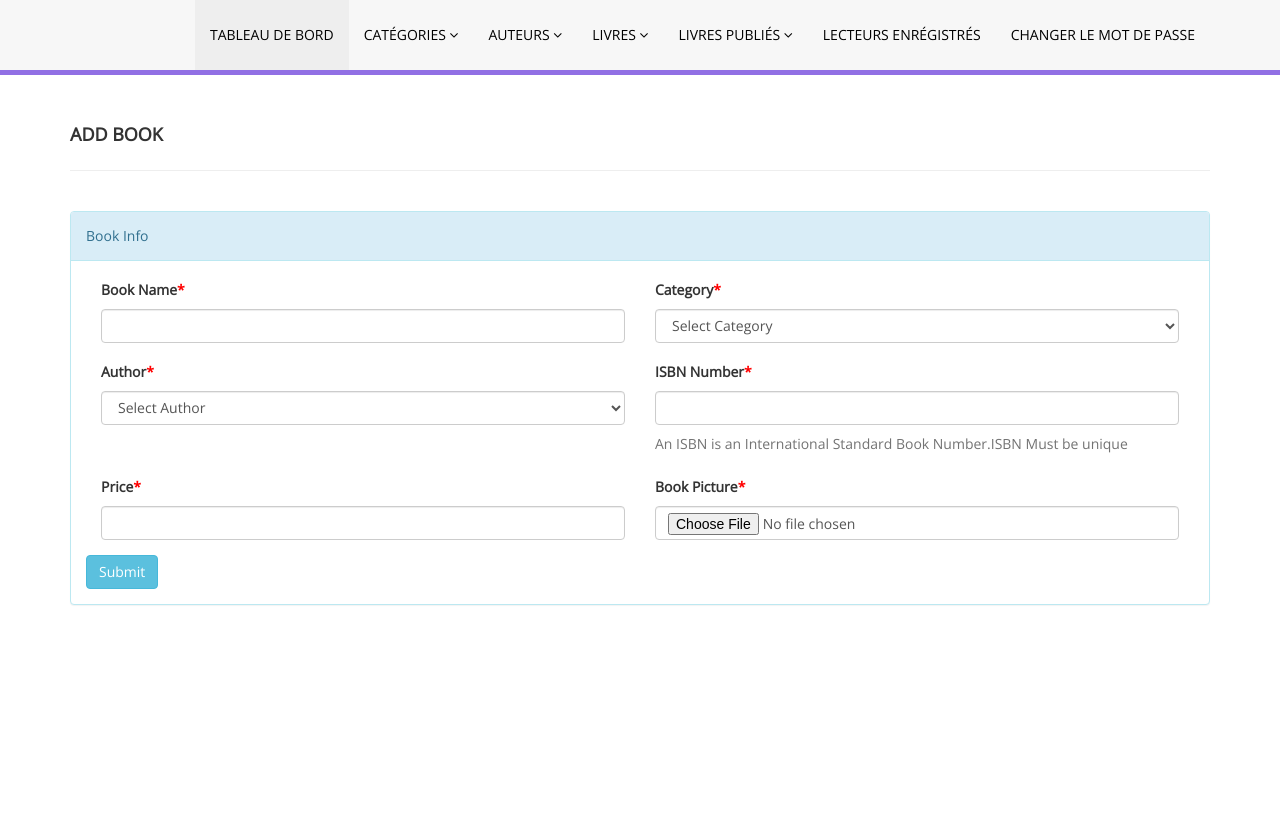
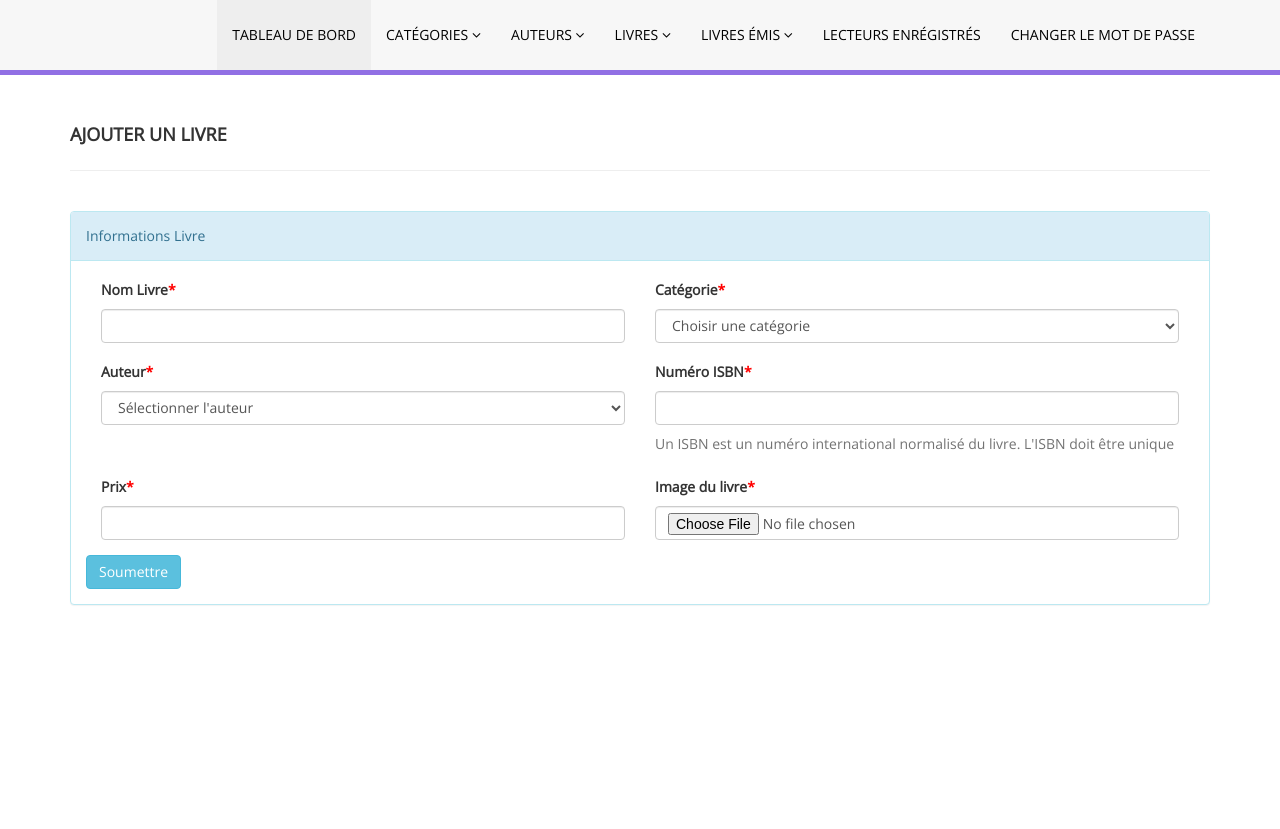
Before and after one commit to fhermas22/GesLib, a PHP site: page /admin/add-book.php in a window 1280 px wide. Shown: the part 90-919 px from the top of the page. Run offline with PHP 8.4, Linux system fonts and the light colour scheme; a user stored in the database is signed in; data comes from the database, SQL or seed files in the repository.

Commit message:
Modif. page d'ajout auteur, livre, categorie

```diff
--- a/GesLIB/admin/add-book.php
+++ b/GesLIB/admin/add-book.php
@@ -61,7 +61,7 @@
     <meta name="viewport" content="width=device-width, initial-scale=1, maximum-scale=1" />
     <meta name="description" content="" />
     <meta name="author" content="" />
-    <title>Online Library Management System | Add Book</title>
+    <title>GesLib | Ajouter un Livre</title>
     <!-- BOOTSTRAP CORE STYLE  -->
     <link href="assets/css/bootstrap.css" rel="stylesheet" />
     <!-- FONT AWESOME STYLE  -->
@@ -95,7 +95,7 @@
          <div class="container">
         <div class="row pad-botm">
             <div class="col-md-12">
-                <h4 class="header-line">Add Book</h4>
+                <h4 class="header-line">Ajouter un Livre</h4>
 
                             </div>
 
@@ -104,23 +104,23 @@
 <div class="col-md-12 col-sm-12 col-xs-12">
 <div class="panel panel-info">
 <div class="panel-heading">
-Book Info
+Informations Livre
 </div>
 <div class="panel-body">
 <form role="form" method="post" enctype="multipart/form-data">
 
 <div class="col-md-6">
 <div class="form-group">
-<label>Book Name<span style="color:red;">*</span></label>
+<label>Nom Livre<span style="color:red;">*</span></label>
 <input class="form-control" type="text" name="bookname" autocomplete="off"  required />
 </div>
 </div>
 
 <div class="col-md-6">
 <div class="form-group">
-<label> Category<span style="color:red;">*</span></label>
+<label> Catégorie<span style="color:red;">*</span></label>
 <select class="form-control" name="category" required="required">
-<option value=""> Select Category</option>
+<option value="">Choisir une catégorie</option>
 <?php
 $status=1;
 $sql = "SELECT * from  tblcategory where Status=:status";
@@ -140,9 +140,9 @@
 
 <div class="col-md-6">
 <div class="form-group">
-<label> Author<span style="color:red;">*</span></label>
+<label> Auteur<span style="color:red;">*</span></label>
 <select class="form-control" name="author" required="required">
-<option value=""> Select Author</option>
+<option value="">Sélectionner l'auteur</option>
 <?php
 
 $sql = "SELECT * from  tblauthors ";
@@ -161,26 +161,26 @@
 
 <div class="col-md-6">
 <div class="form-group">
-<label>ISBN Number<span style="color:red;">*</span></label>
+<label>Numéro ISBN<span style="color:red;">*</span></label>
 <input class="form-control" type="text" name="isbn" id="isbn" required="required" autocomplete="off" onBlur="checkisbnAvailability()"  />
-<p class="help-block">An ISBN is an International Standard Book Number.ISBN Must be unique</p>
+<p class="help-block">Un ISBN est un numéro international normalisé du livre. L'ISBN doit être unique</p>
          <span id="isbn-availability-status" style="font-size:12px;"></span>
 </div></div>
 
 <div class="col-md-6">
  <div class="form-group">
- <label>Price<span style="color:red;">*</span></label>
+ <label>Prix<span style="color:red;">*</span></label>
  <input class="form-control" type="text" name="price" autocomplete="off"   required="required" />
  </div>
 </div>
 
 <div class="col-md-6">
  <div class="form-group">
- <label>Book Picture<span style="color:red;">*</span></label>
+ <label>Image du livre<span style="color:red;">*</span></label>
  <input class="form-control" type="file" name="bookpic" autocomplete="off"   required="required" />
  </div>
     </div>
-<button type="submit" name="add" id="add" class="btn btn-info">Submit </button>
+<button type="submit" name="add" id="add" class="btn btn-info">Soumettre </button>
  </div>
 </div>
                             </div>
--- a/GesLIB/admin/includes/header.php
+++ b/GesLIB/admin/includes/header.php
@@ -50,9 +50,9 @@
                             </li>
 
                            <li>
-                                <a href="#" class="dropdown-toggle" id="ddlmenuItem" data-toggle="dropdown"> Livres Publiés <i class="fa fa-angle-down"></i></a>
+                                <a href="#" class="dropdown-toggle" id="ddlmenuItem" data-toggle="dropdown"> Livres Émis <i class="fa fa-angle-down"></i></a>
                                 <ul class="dropdown-menu" role="menu" aria-labelledby="ddlmenuItem">
-                                    <li role="presentation"><a role="menuitem" tabindex="-1" href="issue-book.php">Publier un nouveau livre</a></li>
+                                    <li role="presentation"><a role="menuitem" tabindex="-1" href="issue-book.php">Émettre un nouveau livre</a></li>
                                      <li role="presentation"><a role="menuitem" tabindex="-1" href="manage-issued-books.php">Gérer les livres émis</a></li>
                                 </ul>
                             </li>
```
Also changed, not shown: GesLIB/admin/add-author.php (+5 -5 lines), GesLIB/admin/add-category.php (+8 -8 lines).
